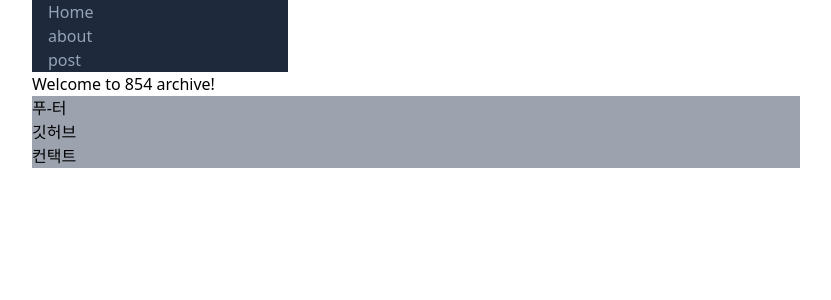
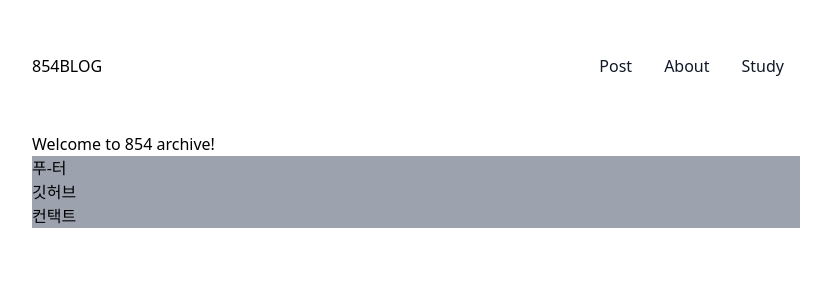
Before and after one commit to 854dev/854dev.github.io, a Next.js app: page / in a window 1280 px wide. Shown: the top 300 px of the page, without its empty margins (224-1055 px from the left). Built offline with nearby package versions, Linux system fonts and the light colour scheme.

Commit message:
Navbar 재작성

```diff
--- a/components/layout/NavBar.tsx
+++ b/components/layout/NavBar.tsx
@@ -3,19 +3,26 @@ import Link from "next/link";
 
 function NavBar() {
   return (
-    <aside className="pl-4 pr-2 text-center text-slate-400 bg-slate-800 md:w-64 md:text-left">
-      <ul>
-        <li>
-          <Link href="/">Home</Link>
-        </li>
-        <li>
-          <Link href="/about">about</Link>
-        </li>
-        <li>
-          <Link href="/post">post</Link>
-        </li>
-      </ul>
-    </aside>
+    <header className="flex items-center justify-between py-10">
+      <div>
+        <Link aria-label="TailwindBlog" href="/">
+          <div className="flex items-center justify-between">
+            <div className="mr-3">854BLOG</div>
+          </div>
+        </Link>
+      </div>
+      <div className="flex items-center text-base leading-5">
+        <a className="p-1 font-medium text-gray-900 sm:p-4" href="/post">
+          Post
+        </a>
+        <a className="p-1 font-medium text-gray-900 sm:p-4" href="/about">
+          About
+        </a>
+        <a className="p-1 font-medium text-gray-900 sm:p-4" href="/study">
+          Study
+        </a>
+      </div>
+    </header>
   );
 }
 
```
